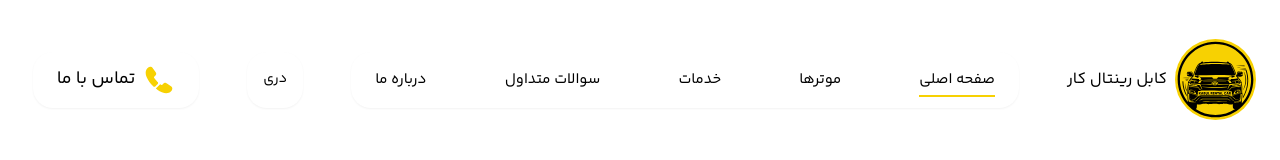
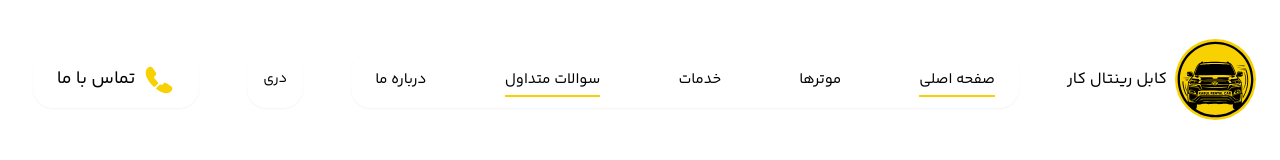
Before and after one commit to BTB-Team/RentalCar, a React (Vite) app: page /#/ in a window 1280 px wide. Shown: the top 160 px of the page. Built offline with nearby package versions, Linux system fonts and the light colour scheme; data requests are answered from the project's data file.

Commit message:
change the image of processSteps and add the link of FQA section into the navbar

```diff
--- a/src/components/header/Navbar.jsx
+++ b/src/components/header/Navbar.jsx
@@ -1,27 +1,53 @@
-import { useLangStore } from "../../store/useLangStore"
-import { NavLink } from 'react-router-dom'
-import logoImage from '../../assets/icons/logo-KRC.svg'
+import { useLangStore } from "../../store/useLangStore";
+import { NavLink, useLocation, useNavigate } from "react-router-dom";
+import logoImage from "../../assets/icons/logo-KRC.svg";
 
 export const Navbar = () => {
   const { t, lang, setLang } = useLangStore();
+  const navigate = useNavigate();
+  const location = useLocation();
 
   const navLinks = [
-        { to: '/', label: t.navbar.home },
-        { to: '/cars', label: t.navbar.cars },
-        { to: '/services', label: t.navbar.services },
-        { to: '/faq', label: t.navbar.faq || (lang === 'dr' ? 'سوالات متداول' : 'FAQ') },
-        { to: '/about', label: t.navbar.about },
+    { to: "/", label: t.navbar.home },
+    { to: "/cars", label: t.navbar.cars },
+    { to: "/services", label: t.navbar.services },
+    {
+      to: "/",
+      label: t.navbar.faq || (lang === "dr" ? "سوالات متداول" : "FAQ"),
+      isFaq: true,
+    },
+    { to: "/about", label: t.navbar.about },
   ];
+
+  const scrollToFaq = () => {
+    document.getElementById("faq")?.scrollIntoView({
+      behavior: "smooth",
+      block: "start",
+    });
+  };
+
+  const handleFaqClick = (event) => {
+    event.preventDefault();
+
+    if (location.pathname === "/") {
+      scrollToFaq();
+      return;
+    }
+
+    navigate("/");
+    window.setTimeout(scrollToFaq, 0);
+  };
 
   //    The link that is active will have yellow underline
   const linkClass = ({ isActive }) =>
-        `font-extrabold text-[15px] pb-1 border-b-2 transition-colors ${isActive
-            ? 'text-brand-black border-brand-yellow'
-            : 'text-brand-black border-transparent hover:border-gray-200'
+    `font-extrabold text-[15px] pb-1 border-b-2 transition-colors ${
+      isActive
+        ? "text-brand-black border-brand-yellow"
+        : "text-brand-black border-transparent hover:border-gray-200"
     }`;
 
   const toggleLang = () => {
-        setLang(lang === 'dr' ? 'en' : 'dr');
+    setLang(lang === "dr" ? "en" : "dr");
   };
   return (
     <header className="absolute top-[39px] inset-x-0 z-50 h-[81px]">
@@ -30,12 +56,12 @@ export const Navbar = () => {
         <NavLink to="/" className="flex items-center gap-2 h-[81px]">
           <img
             src={logoImage}
-                        alt={lang === 'dr' ? 'کابل رینتال کار' : 'Kabul Rental Car'}
+            alt={lang === "dr" ? "کابل رینتال کار" : "Kabul Rental Car"}
             loading="eager"
             className="w-[81px] h-[81px] object-contain"
           />
           <span className="leading-none tracking-normal">
-                        {lang === 'dr' ? 'کابل رینتال کار' : 'Kabul Rental Car'}
+            {lang === "dr" ? "کابل رینتال کار" : "Kabul Rental Car"}
           </span>
         </NavLink>
 
@@ -43,7 +69,12 @@ export const Navbar = () => {
         <ul className="hidden md:flex items-center gap-x-[78px] bg-white rounded-[20px] px-6 py-3 shadow-sm h-[56px]">
           {navLinks.map((link) => (
             <li key={link.to}>
-                            <NavLink to={link.to} className={linkClass} end={link.to === '/'}>
+              <NavLink
+                to={link.to}
+                className={linkClass}
+                end={link.to === "/" && !link.isFaq}
+                onClick={link.isFaq ? handleFaqClick : undefined}
+              >
                 {link.label}
               </NavLink>
             </li>
@@ -55,16 +86,21 @@ export const Navbar = () => {
           onClick={toggleLang}
           className="font-extrabold text-[14px] text-brand-black hover:opacity-70 bg-white rounded-[20px] px-4 py-3 shadow-sm h-[56px]"
         >
-                    {lang === 'dr' ? 'دری' : 'EN'}
+          {lang === "dr" ? "دری" : "EN"}
         </button>
 
         {/* Box 4: Contact button */}
 
-                <a href="tel:+93000000000"
+        <a
+          href="tel:+93000000000"
           className="hidden sm:flex items-center gap-2 justify-center bg-white font-[400] text-[18px] px-6 py-3 rounded-[20px] shadow-sm hover:opacity-90 transition-opacity"
         >
           <svg
-                        width="32" height="32" viewBox="0 0 32 32" fill="none" xmlns="http://www.w3.org/2000/svg"
+            width="32"
+            height="32"
+            viewBox="0 0 32 32"
+            fill="none"
+            xmlns="http://www.w3.org/2000/svg"
             className="text-brand-yellow"
           >
             <path
@@ -76,5 +112,5 @@ export const Navbar = () => {
         </a>
       </nav>
     </header>
-    )
-}
+  );
+};
--- a/src/components/home/FaqSection.jsx
+++ b/src/components/home/FaqSection.jsx
@@ -11,8 +11,9 @@ const FaqSection = () => {
 
   return (
     <section
+      id="faq"
       dir={lang === "dr" ? "rtl" : "ltr"}
-      className="w-full bg-white px-4 py-10"
+      className="w-full scroll-mt-8 bg-white px-4 py-10"
     >
       <div className="mx-auto w-full max-w-[857px]">
         <div className="h-[56px] text-center">
--- a/src/components/home/ProcessSection.jsx
+++ b/src/components/home/ProcessSection.jsx
@@ -1,6 +1,6 @@
 import { useLangStore } from "../../store/useLangStore";
-import firstImage from "./images/first.png";
-import fourImage from "./images/four.png";
+import firstImage from "./images/four-n.jpeg";
+import fourImage from "./images/first-n.jpeg";
 import secondImage from "./images/second.png";
 import thirdImage from "./images/third.png";
 
```
Also changed, not shown: src/components/home/images/first-n.jpeg (added), src/components/home/images/four-n.jpeg (added). Lines whose indentation alone changed are shown as unchanged.
